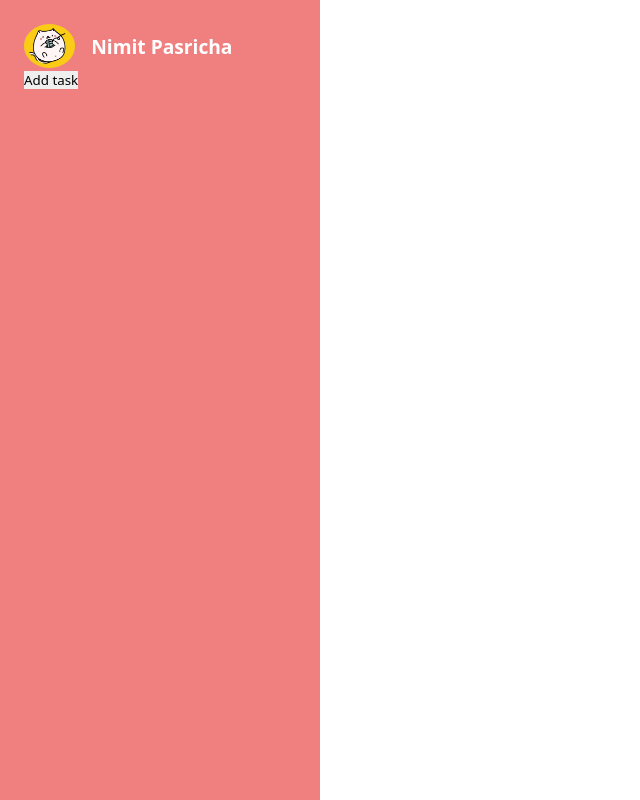
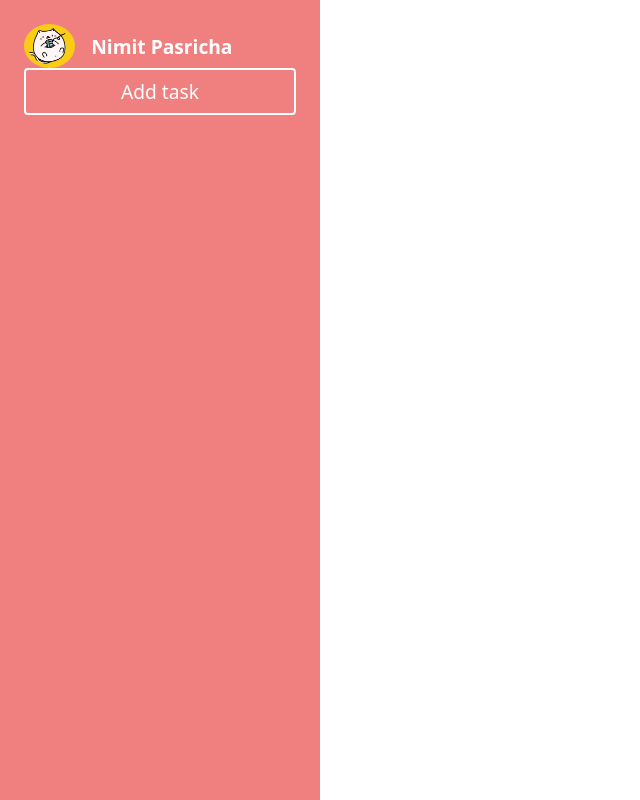
Before and after one commit to nimit-pasricha/Todo-List, a website built with webpack: page src/index.html in a window 1280 px wide. Shown: the whole page, without its empty margins (0-640 px from the left). Built offline with nearby package versions, Linux system fonts and the light colour scheme.

Commit message:
Style the add task button

```diff
--- a/src/style.css
+++ b/src/style.css
@@ -44,3 +44,13 @@ body {
   background-color: #facc15;
   padding: 4px;
 }
+
+.add-task-button {
+  background-color: var(--sidebar-background-color);
+  color: var(--sidebar-font-color);
+  border: solid var(--sidebar-font-color) 2px;
+  font-size: 1.2rem;
+  border-radius: 4px;
+  padding: 8px 16px;
+  width: 100%;
+}
```
